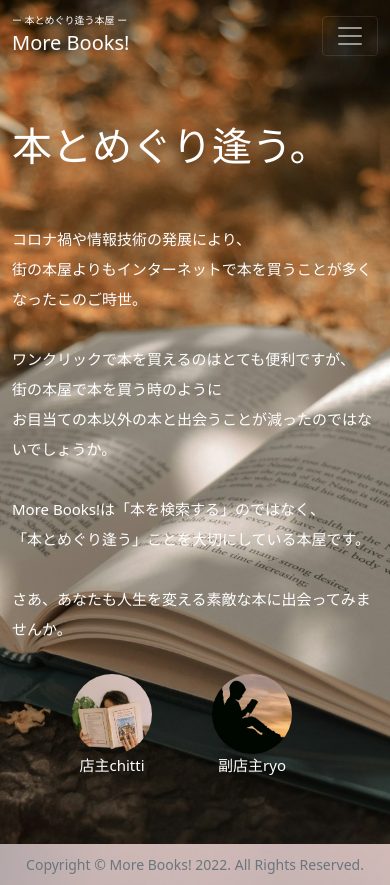
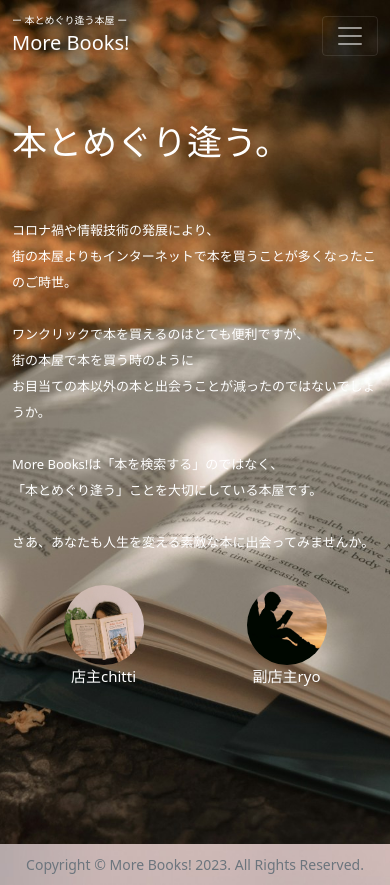
Before and after one commit to ka113private/more_books, a Django app: page /about-us/ in a window 390 px wide. Run offline with Django 3.2, Linux system fonts and the light colour scheme; parts of the project's set-up code (start-up, migrations or seed data) failed here and were passed over; some libraries are stand-ins or nearby versions.

Commit message:
[update]AboutUsページのモバイル対応

```diff
--- a/books/templates/about_us.html
+++ b/books/templates/about_us.html
@@ -28,7 +28,7 @@
                     さあ、あなたも人生を変える素敵な本に出会ってみませんか。<br>
                 </div>
             </div>
-            <div class="about-owners col-sm-3">
+            <div class="about-owners col-sm-3 col-12">
                 <div class="about-owner">
                     <img class="about-owner-icon" src="../static/assets/img/owner-icon-chitti.jpg" alt="">
                     <div class="about-owner-name">店主chitti</div>
--- a/books/templates/base.html
+++ b/books/templates/base.html
@@ -92,7 +92,7 @@
             <footer class="footer">
                 <div class="row">
                     <div class="col-md-6 mx-auto text-center text-muted small">
-                        Copyright &copy; More Books! 2022. All Rights Reserved.
+                        Copyright &copy; More Books! 2023. All Rights Reserved.
                     </div>
                 </div>
             </footer>
--- a/static/css/mystyle.css
+++ b/static/css/mystyle.css
@@ -448,7 +448,7 @@ MoreBooksとはページ
 @media screen and (max-width: 768px){
     .about-title{
         color: white;
-        font-size: 40px;
+        font-size: 35px;
     }
 }
 
@@ -462,7 +462,7 @@ MoreBooksとはページ
     .about-message{
         color: white;
         line-height: 2;
-        font-size: 15px;
+        font-size: 13px;
     }
 }
 
@@ -482,8 +482,7 @@ MoreBooksとはページ
     .about-owner{
         text-align: center;
         display: inline-block;
-        margin-left: 60px;
-        margin-top: 30px;
+        margin: 30px auto;
     }
 }
 
```
